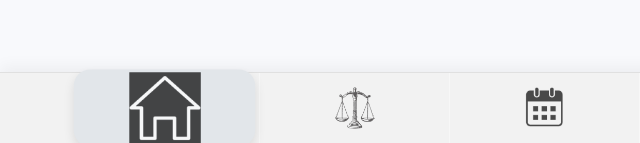
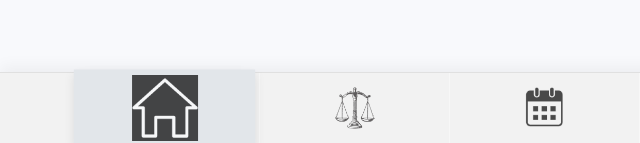
Before and after one commit to UrtziE/PKE_BOOTSTRAP, a website: page index.html in a window 1280 px wide. Shown: the part 657-800 px from the top of the page, 0-640 px from the left. Drawn offline with nearby package versions, Linux system fonts and the light colour scheme.

Commit message:
menua hobetuta

```diff
--- a/css/navig.css
+++ b/css/navig.css
@@ -39,7 +39,7 @@ body {
 
 .bottom-nav-blue .nav-link.active {
     background-color: #e2e6ea;
-    border-radius: 15px;
+
 
 
     transform: scale(1.10);
@@ -55,7 +55,7 @@ body {
     filter: invert(1);
 
     mix-blend-mode: normal;
-    transform: scale(1.30);
+    transform: scale(1.20);
 }
 
 
```
